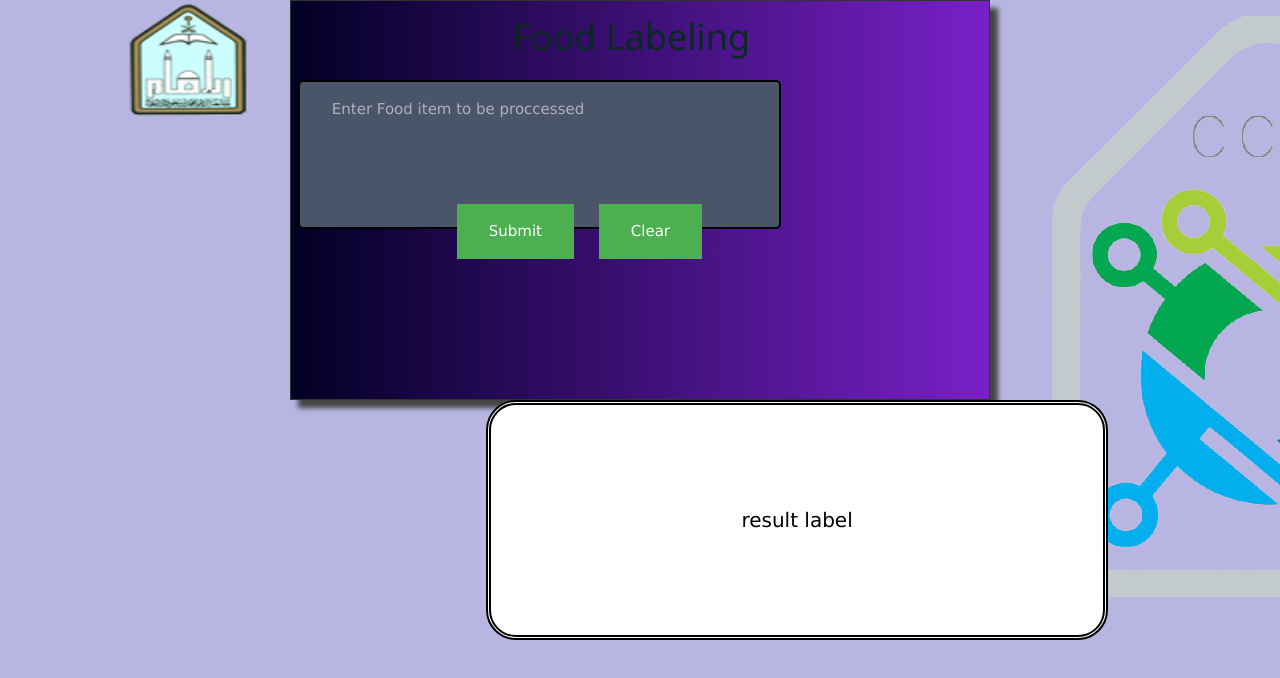
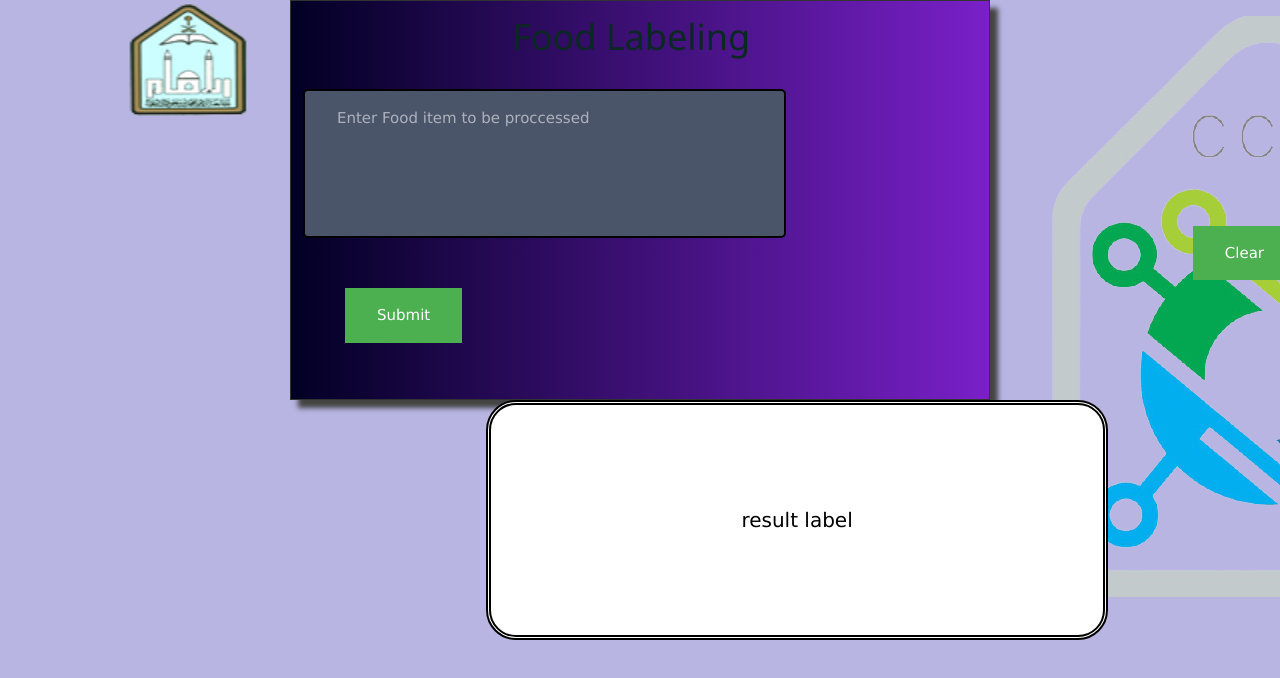
Before and after one commit to FahadAT/Food-Labelling, a website: page public/index.html in a window 1280 px wide. Shown: the top 678 px of the page. Drawn offline with nearby package versions, Linux system fonts and the light colour scheme.

Commit message:
Update index.html

```diff
--- a/public/index.html
+++ b/public/index.html
@@ -56,9 +56,8 @@ body {
 textarea {
   border: 2px solid black;
   border-radius: 5px;
-  position:absolute;
-  top:10%;
-  right: 39%;
+ position: relative;
+ top:80px;
   padding: 16px 32px;
   resize: none;
   font-family:"Times New Roman", Times, serif;
@@ -68,9 +67,10 @@ textarea {
   outline: none !important;
 }
 input[type=submit] {
-  position:absolute;
-  top:25%;
-  right: 55%;
+position: relative;
+top: 100px;
+left:40px;
+ margin:0 auto;
   background-color: #4CAF50;
   border: none;
   color: white;
@@ -80,9 +80,10 @@ input[type=submit] {
   cursor: pointer;
 }
  input[type=reset] {
-  position:absolute;
-  top:25%;
-  right: 45%;
+  position: relative;
+top: 100px;
+left:400px;
+ margin: 0 auto;
   background-color: #4CAF50;
   border: none;
   color: white;
```
